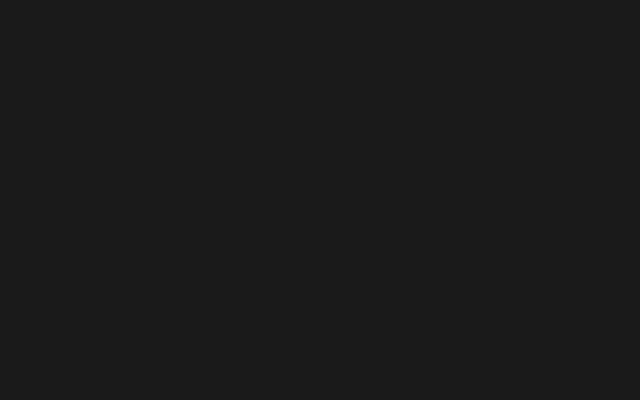
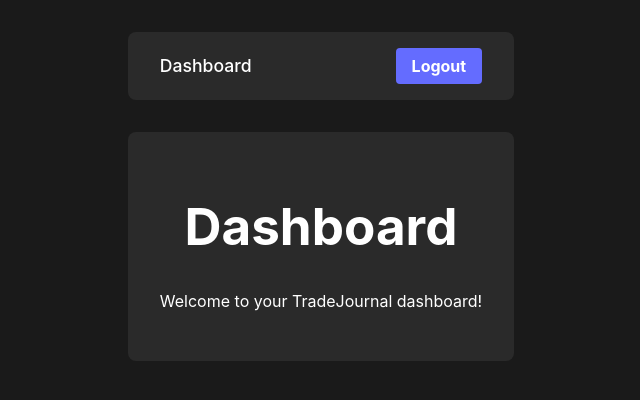
Before and after one commit to oscarpe979/trade-journal-app, a React (Vite) app in the folder frontend/: page /dashboard in a window 1280 px wide. Before the commit this address had no page. Shown: the top 400 px of the page, without its empty margins (319-959 px from the left). Built offline with nearby package versions, Linux system fonts and the light colour scheme; sample sign-in values are in the browser's storage.

Commit message:
feat(frontend): Implement authenticated navigation with AuthContext, ProtectedRoute, and move navigation to DashboardPage

```diff
--- a/frontend/src/App.css
+++ b/frontend/src/App.css
@@ -151,3 +151,49 @@
   margin-top: 10px;
   color: #cccccc;
 }
+
+/* Dashboard Navigation */
+.dashboard-nav {
+  display: flex;
+  justify-content: space-between;
+  align-items: center;
+  padding: 1rem 2rem;
+  background-color: #2a2a2a;
+  border-radius: 8px;
+  margin-bottom: 2rem;
+}
+
+.dashboard-nav .nav-links a {
+  color: #ffffff;
+  text-decoration: none;
+  margin-right: 1.5rem;
+  font-size: 1.1em;
+  transition: color 0.3s ease;
+}
+
+.dashboard-nav .nav-links a:hover {
+  color: #646cff;
+}
+
+.dashboard-nav .logout-button {
+  padding: 0.5rem 1rem;
+  border: none;
+  border-radius: 4px;
+  background-color: #646cff;
+  color: #ffffff;
+  font-size: 1em;
+  font-weight: bold;
+  cursor: pointer;
+  transition: background-color 0.3s ease;
+}
+
+.dashboard-nav .logout-button:hover {
+  background-color: #535bf2;
+}
+
+/* Dashboard Content */
+.dashboard-content {
+  padding: 2rem;
+  background-color: #2a2a2a;
+  border-radius: 8px;
+}
--- a/frontend/src/App.tsx
+++ b/frontend/src/App.tsx
@@ -1,19 +1,42 @@
-import { BrowserRouter, Routes, Route } from 'react-router-dom';
+import { BrowserRouter, Routes, Route, Navigate } from 'react-router-dom';
 import SignUpPage from './pages/SignUpPage';
 import LoginPage from './pages/LoginPage';
+import DashboardPage from './pages/DashboardPage';
 import './App.css';
+import { AuthProvider, useAuth } from './contexts/AuthContext';
+import ProtectedRoute from './components/ProtectedRoute';
 
 function App() {
   return (
     <BrowserRouter>
-      <Routes>
-        <Route path="/signup" element={<SignUpPage />} />
-        <Route path="/login" element={<LoginPage />} />
-        {/* Add other routes here as needed */}
-        <Route path="/" element={<LoginPage />} />
-      </Routes>
+      <AuthProvider>
+        <Routes>
+          <Route path="/signup" element={<SignUpPage />} />
+          <Route path="/login" element={<LoginPage />} />
+          <Route
+            path="/"
+            element={
+              <AuthRedirect /> // New component to handle root path redirection
+            }
+          />
+          <Route
+            path="/dashboard"
+            element={
+              <ProtectedRoute>
+                <DashboardPage />
+              </ProtectedRoute>
+            }
+          />
+          {/* Add other routes here as needed */}
+        </Routes>
+      </AuthProvider>
     </BrowserRouter>
   );
 }
 
+const AuthRedirect: React.FC = () => {
+  const { isAuthenticated } = useAuth();
+  return isAuthenticated ? <Navigate to="/dashboard" /> : <Navigate to="/login" />;
+};
+
 export default App;
--- /dev/null
+++ b/frontend/src/components/ProtectedRoute.tsx
@@ -0,0 +1,23 @@
+import React from 'react';
+import { Navigate } from 'react-router-dom';
+import { useAuth } from '../contexts/AuthContext';
+
+interface ProtectedRouteProps {
+  children: React.ReactNode;
+}
+
+const ProtectedRoute: React.FC<ProtectedRouteProps> = ({ children }) => {
+  const { isAuthenticated } = useAuth();
+
+  if (!isAuthenticated) {
+    // Redirect them to the /login page, but save the current location they were
+    // trying to go to when they were redirected. This allows us to send them
+    // along to that page after they login, which is a nicer user experience
+    // than dropping them off on the home page.
+    return <Navigate to="/login" replace />;
+  }
+
+  return <>{children}</>;
+};
+
+export default ProtectedRoute;
--- /dev/null
+++ b/frontend/src/contexts/AuthContext.tsx
@@ -0,0 +1,43 @@
+import React, { createContext, useContext, useState, useEffect, ReactNode } from 'react';
+
+interface AuthContextType {
+  token: string | null;
+  login: (newToken: string) => void;
+  logout: () => void;
+  isAuthenticated: boolean;
+}
+
+const AuthContext = createContext<AuthContextType | undefined>(undefined);
+
+export const AuthProvider = ({ children }: { children: ReactNode }) => {
+  const [token, setToken] = useState<string | null>(localStorage.getItem('authToken'));
+  const [isAuthenticated, setIsAuthenticated] = useState<boolean>(!!token);
+
+  useEffect(() => {
+    setIsAuthenticated(!!token);
+  }, [token]);
+
+  const login = (newToken: string) => {
+    localStorage.setItem('authToken', newToken);
+    setToken(newToken);
+  };
+
+  const logout = () => {
+    localStorage.removeItem('authToken');
+    setToken(null);
+  };
+
+  return (
+    <AuthContext.Provider value={{ token, login, logout, isAuthenticated }}>
+      {children}
+    </AuthContext.Provider>
+  );
+};
+
+export const useAuth = () => {
+  const context = useContext(AuthContext);
+  if (context === undefined) {
+    throw new Error('useAuth must be used within an AuthProvider');
+  }
+  return context;
+};
--- /dev/null
+++ b/frontend/src/pages/DashboardPage.tsx
@@ -0,0 +1,26 @@
+import React from 'react';
+import { Link } from 'react-router-dom';
+import { useAuth } from '../contexts/AuthContext';
+import '../App.css';
+
+const DashboardPage: React.FC = () => {
+  const { logout } = useAuth();
+
+  return (
+    <div>
+      <nav className="dashboard-nav">
+        <div className="nav-links">
+          <Link to="/dashboard">Dashboard</Link>
+          {/* Future links will go here */}
+        </div>
+        <button onClick={logout} className="logout-button">Logout</button>
+      </nav>
+      <div className="dashboard-content">
+        <h1>Dashboard</h1>
+        <p>Welcome to your TradeJournal dashboard!</p>
+      </div>
+    </div>
+  );
+};
+
+export default DashboardPage;
```
